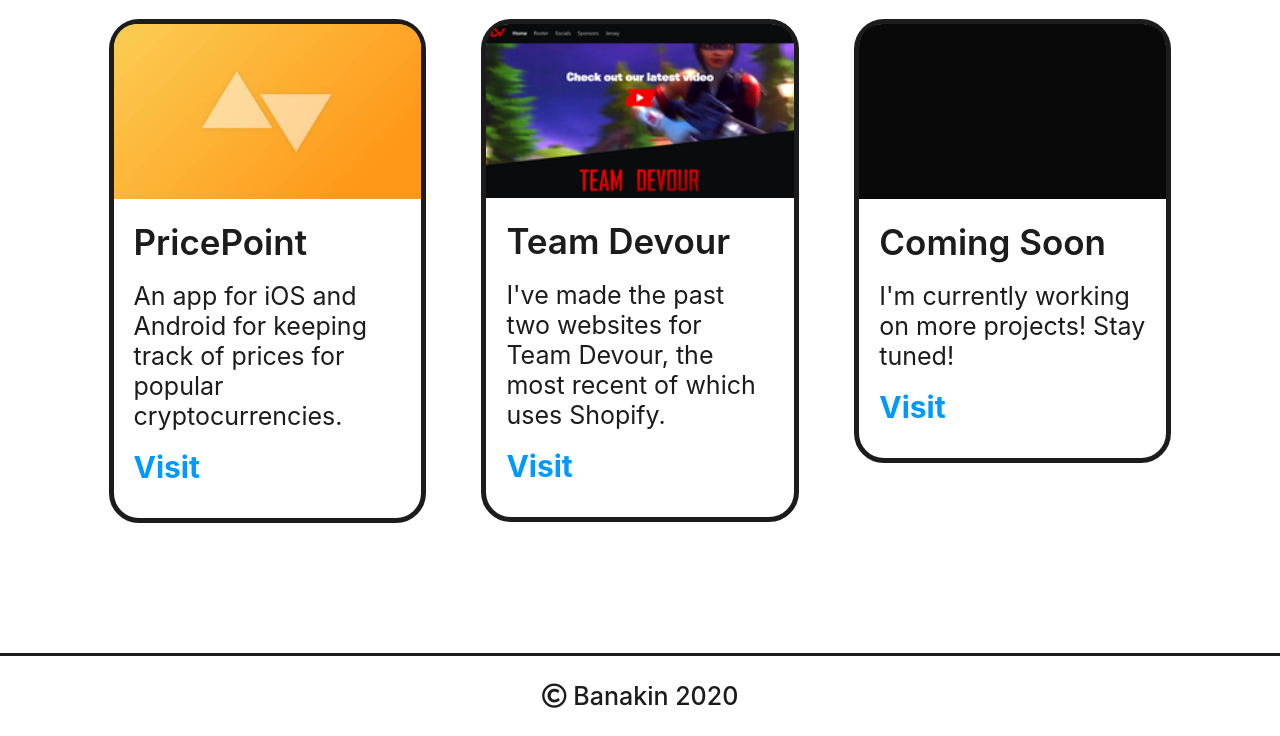
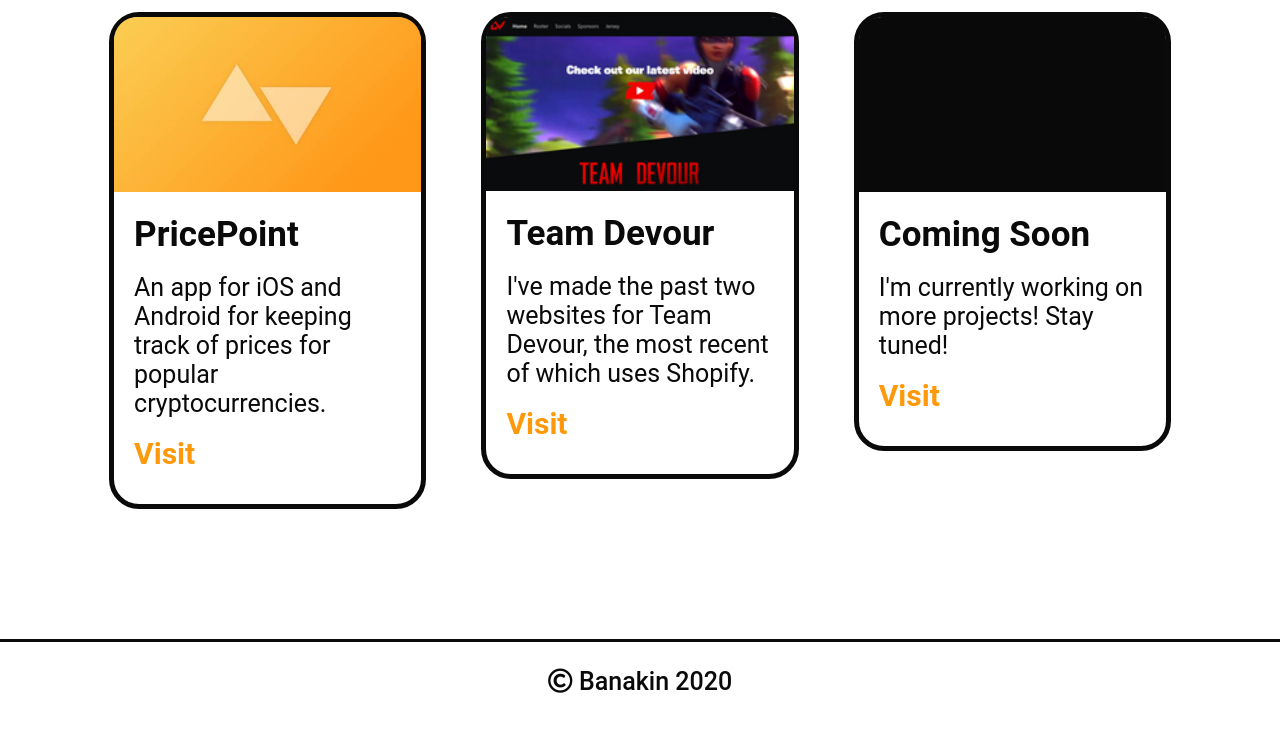
Before and after one commit to Banakin/banakin.github.io, a plain HTML site: page index.html in a window 1280 px wide. Shown: the part 696-1432 px from the top of the page. Drawn offline with Linux system fonts and the light colour scheme.

Commit message:
Update styles.css

```diff
--- a/assets/styles.css
+++ b/assets/styles.css
@@ -1,13 +1,13 @@
 body{
     /* Colors used in the page */
-    --primary-color: #1c1c1c;
+    --primary-color: #0a0a0a;
     --secondary-color: #ffffff;
-    --link-color: #0099FF;
+    --link-color: #ff990a;
 
     /* Styling for the body */
     margin: 0;
     padding: 0;
-    font-family: -apple-system, BlinkMacSystemFont, "Segoe UI", Roboto, Helvetica, Arial, sans-serif, "Apple Color Emoji", "Segoe UI Emoji", "Segoe UI Symbol";
+    font-family: Roboto, -apple-system, BlinkMacSystemFont, "Segoe UI", Helvetica, Arial, sans-serif, "Apple Color Emoji", "Segoe UI Emoji", "Segoe UI Symbol";
     background-color: var(--secondary-color);
     color: var(--primary-color);
     text-align: center;
```
